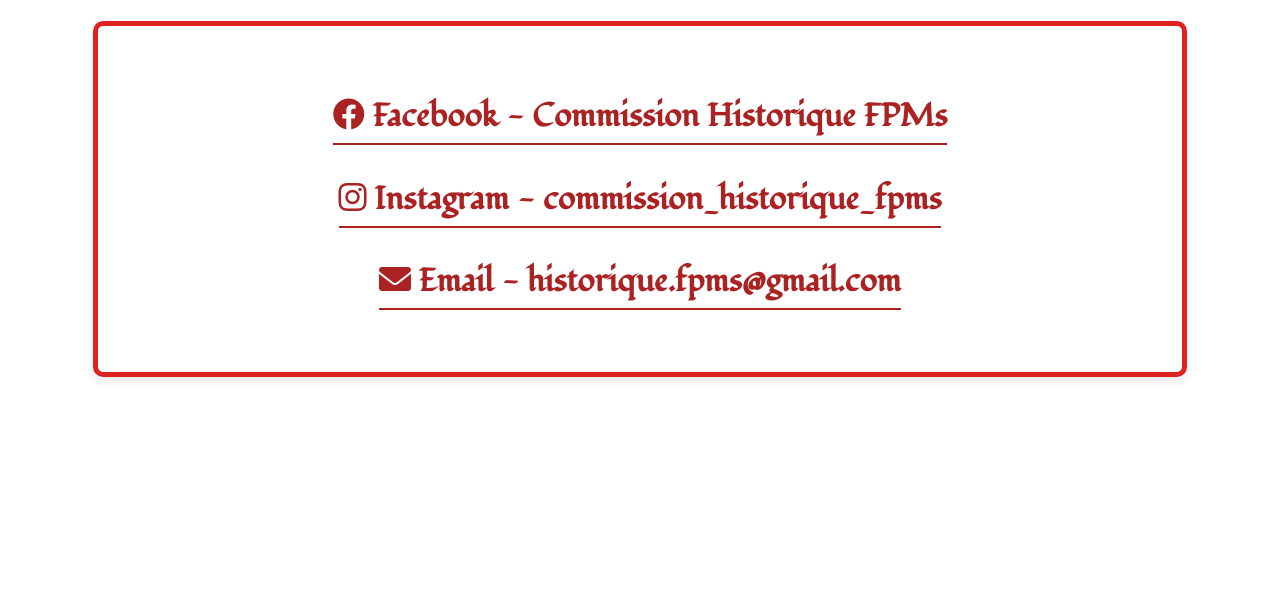
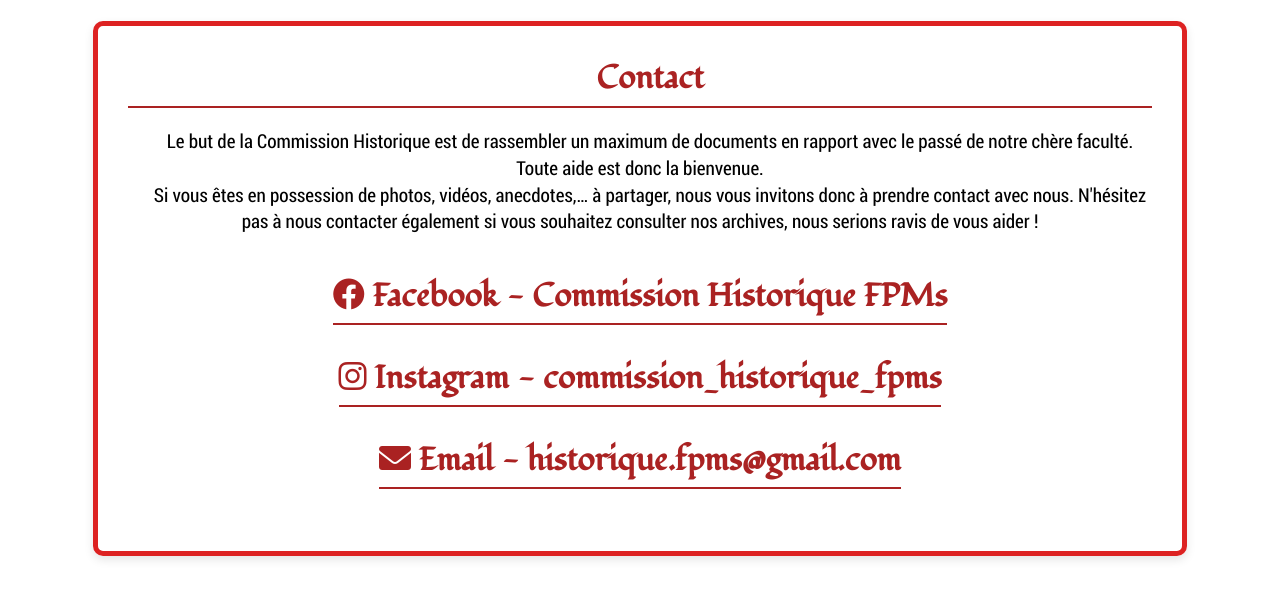
Before and after one commit to CommissionHistoriqueFPMS/Site-Com-Histo, a PHP site: page /contact.php in a window 1280 px wide. Shown: the part 107-703 px from the top of the page. Run offline with PHP 8.4, Linux system fonts and the light colour scheme.

Commit message:
adds some text in contact

```diff
--- a/contact.php
+++ b/contact.php
@@ -19,6 +19,10 @@
 <div style="height: 2em"></div>
 <div class="container">
     <div class="centered-item">
+        <p class="article-title" style="text-decoration: none; cursor: default">Contact</p>
+        <p>Le but de la Commission Historique est de rassembler un maximum de documents en rapport avec le passé de notre chère faculté. Toute aide est donc la bienvenue.</p>
+        <p>Si vous êtes en possession de photos, vidéos, anecdotes,… à partager, nous vous invitons donc à prendre contact avec nous.
+            N'hésitez pas à nous contacter également si vous souhaitez consulter nos archives, nous serions ravis de vous aider !</p>
         <div style="height: 2em"></div>
         <a class="article-title" href="https://www.facebook.com/CommissionHistoriqueFPMs" style="text-decoration: none;"><i class="fab fa-facebook"></i> Facebook - Commission Historique FPMs</a>
         <div style="height: 2em"></div>
```
